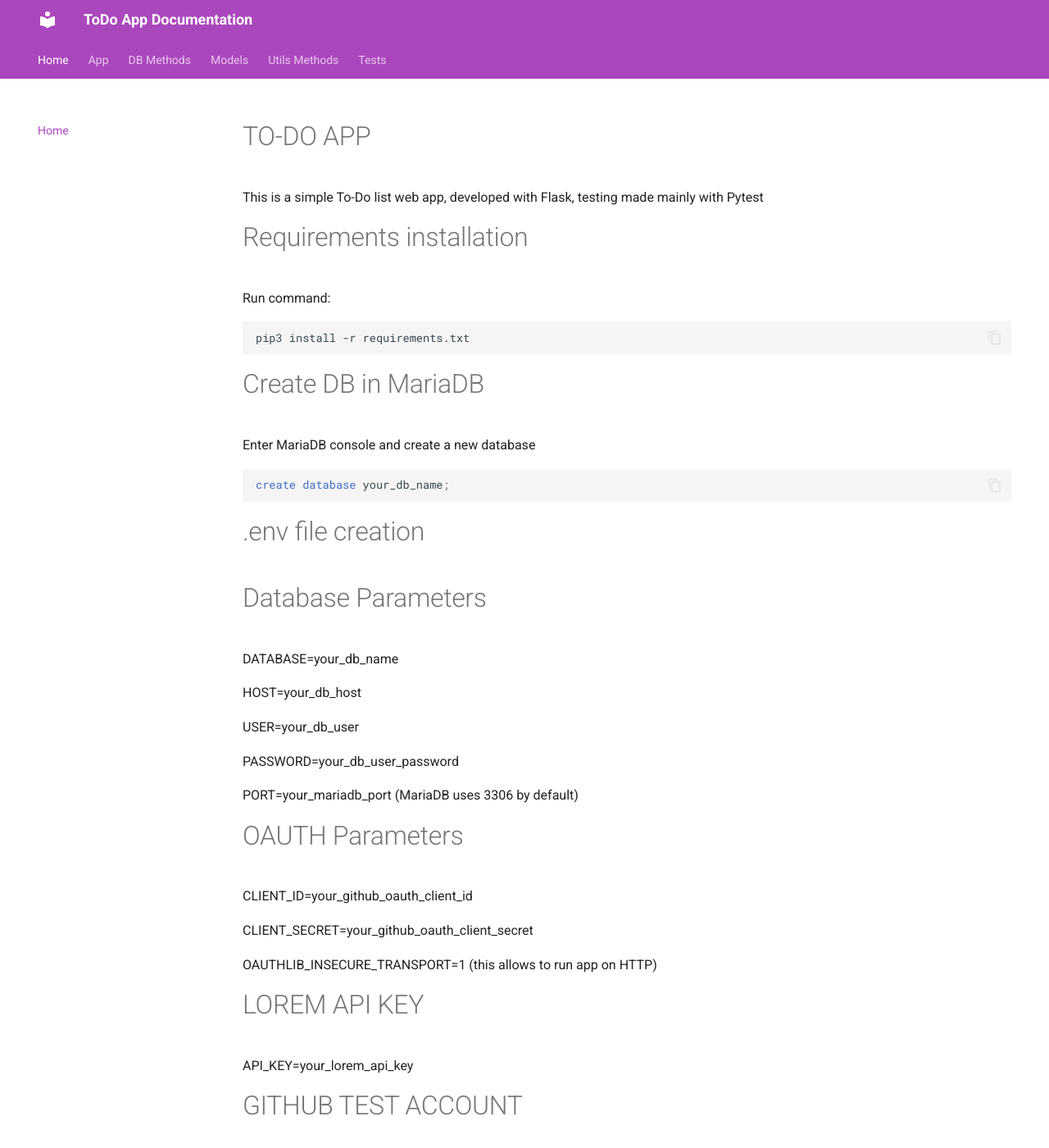
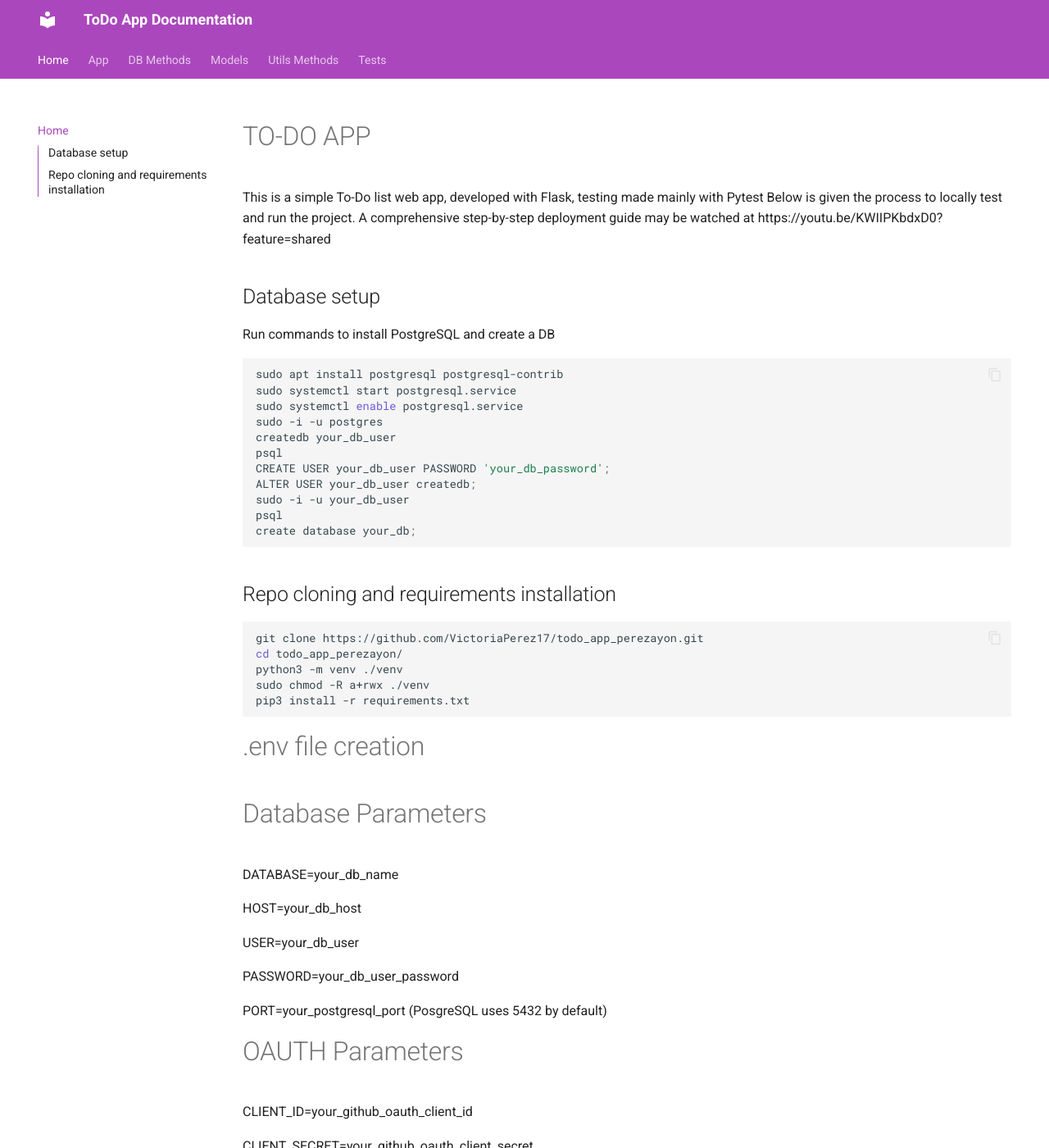
Before and after one commit to VictoriaPerez17/todo_app_perezayon, an MkDocs documentation site: the page built from docs/index.md, in a window 1280 px wide and 1400 px high. Shown: the whole window at 82% size. Built offline with MkDocs 1.6.1 and Material for MkDocs 9.7.7, drawn with Linux system fonts in a browser that asks for light colours; some of the changed text lies outside the part shown.

Commit message:
Updated README and docs index

````diff
--- a/docs/index.md
+++ b/docs/index.md
@@ -1,21 +1,34 @@
 # TO-DO APP
 
 This is a simple To-Do list web app, developed with Flask, testing made mainly with Pytest
+Below is given the process to locally test and run the project.
+A comprehensive step-by-step deployment guide may be watched at https://youtu.be/KWIIPKbdxD0?feature=shared
 
-# Requirements installation
+## Database setup
 
-Run command:
+Run commands to install PostgreSQL and create a DB
+```bash
+sudo apt install postgresql postgresql-contrib
+sudo systemctl start postgresql.service
+sudo systemctl enable postgresql.service
+sudo -i -u postgres
+createdb your_db_user
+psql
+CREATE USER your_db_user PASSWORD 'your_db_password';
+ALTER USER your_db_user createdb;
+sudo -i -u your_db_user
+psql
+create database your_db;
+```
+
+## Repo cloning and requirements installation
 
 ```bash
+git clone https://github.com/VictoriaPerez17/todo_app_perezayon.git
+cd todo_app_perezayon/
+python3 -m venv ./venv
+sudo chmod -R a+rwx ./venv
 pip3 install -r requirements.txt
-```
-
-# Create DB in MariaDB
-
-Enter MariaDB console and create a new database
-
-```sql
-create database your_db_name;
 ```
 
 # .env file creation
@@ -31,7 +44,7 @@ USER=your_db_user
 
 PASSWORD=your_db_user_password
 
-PORT=your_mariadb_port (MariaDB uses 3306 by default)
+PORT=your_postgresql_port (PosgreSQL uses 5432 by default)
 
 #OAUTH Parameters
 
@@ -54,11 +67,20 @@ GH_PASSWORD=YourGithubPassword
 # DB tables creation
 
 ```bash
-python3 .\app\db_create.py
+source ./venv/bin/activate
+python3 ./app/src/db_create.py
+```
+
+# Test project
+
+```bash
+source ./venv/bin/activate
+pytest
 ```
 
 # Run project
 
 ```bash
-python3 .\app\main.py
+source ./venv/bin/activate
+python3 ./app/main.py
 ```
````
Also changed, not shown: README.md (+9 -0 lines).
